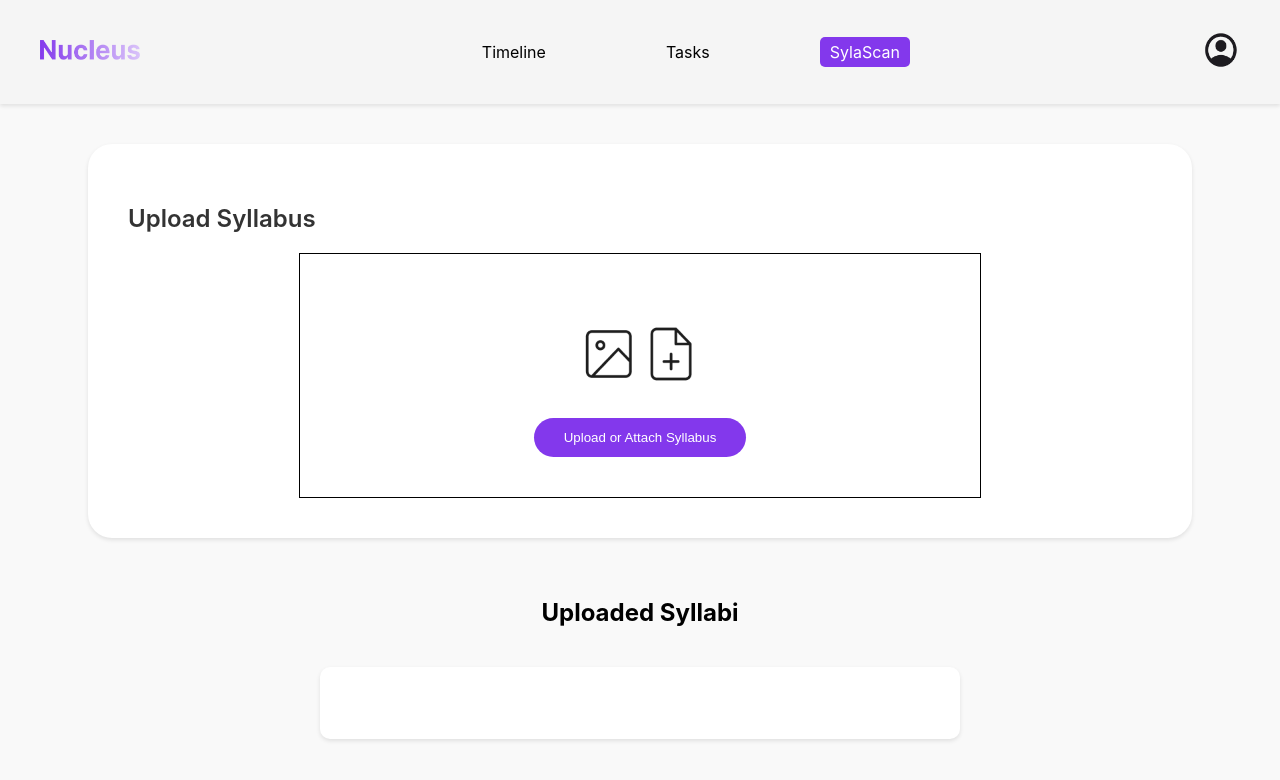
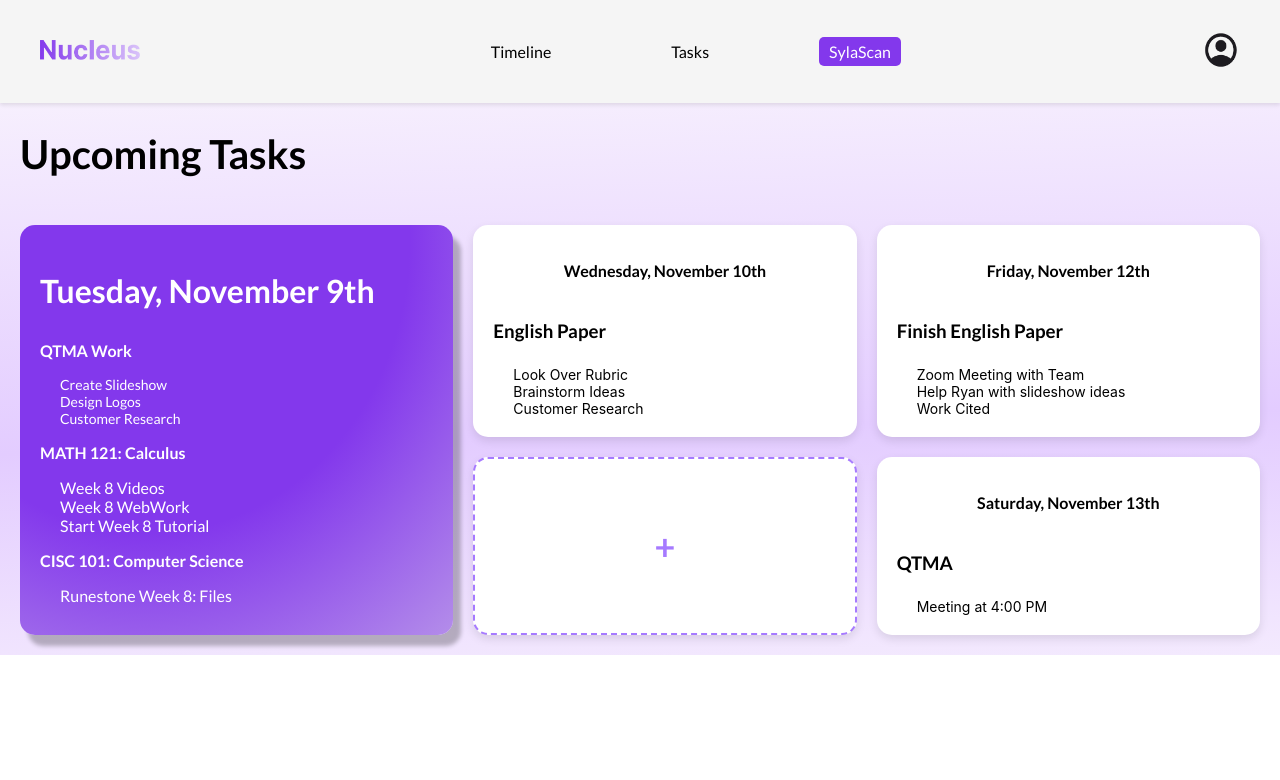
Before and after one commit to kayne-lee/team-MC, a React (Create React App) app in the folder syllabus/: page /tasksPage in a window 1280 px wide. Shown: the top 780 px of the page. Built offline with nearby package versions, Linux system fonts and the light colour scheme.

Commit message:
Fixed font styling

```diff
--- a/syllabus/src/App.js
+++ b/syllabus/src/App.js
@@ -9,7 +9,6 @@ export default function App() {
       <Router>
         <Routes>
           <Route path="/" element={<SylaScan />} />
-          <Route path="/tasksPage" element={<SylaScan />} />
           <Route path="/tasksPage" element={<TasksPage />} />
         </Routes>
       </Router>
--- a/syllabus/src/components/TasksPage.jsx
+++ b/syllabus/src/components/TasksPage.jsx
@@ -1,27 +1,30 @@
 import '../styles/tasksPage.css';
+import Navbar from '../navbar/Navbar';
 
 const TasksPage = () => {
     return (
-        <div className="parent min-h-screen">
+        <div className=" tasks-page parent min-h-screen">
+            <Navbar />
             <h1 className="header">Upcoming Tasks</h1>
             <div className="layout-container ">
                 {/* Left Large Box */}
+                {/* CURRENT DAY BOX */}
                 <div className="left-box">
-                    <h2>Tuesday, November 9th</h2>
+                    <h2 className="main-date-header">Tuesday, November 9th</h2>
                     <div className="task-list">
-                        <h3>QTMA Work</h3>
-                        <ul>
+                        <h3 className="main-task-header">QTMA Work</h3>
+                        <ul className="main-list">
                             <li>Create Slideshow</li>
                             <li>Design Logos</li>
                             <li>Customer Research</li>
                         </ul>
-                        <h3>MATH 121: Calculus</h3>
+                        <h3 className="main-task-header">MATH 121: Calculus</h3>
                         <ul>
                             <li>Week 8 Videos</li>
                             <li>Week 8 WebWork</li>
                             <li>Start Week 8 Tutorial</li>
                         </ul>
-                        <h3>CISC 101: Computer Science</h3>
+                        <h3 className="main-task-header">CISC 101: Computer Science</h3>
                         <ul>
                             <li>Runestone Week 8: Files</li>
                         </ul>
@@ -29,20 +32,21 @@ const TasksPage = () => {
                 </div>
 
                 {/* Right Grid of Boxes */}
+                {/* UPCOMING DAY BOXES*/}
                 <div className="right-grid">
                     <div className="grid-box">
-                        <h3>Wednesday, November 10th</h3>
-                        <p>English Paper</p>
-                        <ul>
+                        <h3 className="date-header">Wednesday, November 10th</h3>
+                        <h3 className="task-header">English Paper</h3>
+                        <ul className="sub-list">
                             <li>Look Over Rubric</li>
                             <li>Brainstorm Ideas</li>
                             <li>Customer Research</li>
                         </ul>
                     </div>
                     <div className="grid-box">
-                        <h3>Friday, November 12th</h3>
-                        <p>Finish English Paper</p>
-                        <ul>
+                        <h3 className="date-header">Friday, November 12th</h3>
+                        <h3 className="task-header">Finish English Paper</h3>
+                        <ul className="sub-list">
                             <li>Zoom Meeting with Team</li>
                             <li>Help Ryan with slideshow ideas</li>
                             <li>Work Cited</li>
@@ -52,9 +56,9 @@ const TasksPage = () => {
                         <span>+</span>
                     </div>
                     <div className="grid-box">
-                        <h3>Saturday, November 13th</h3>
-                        <p>QTMA</p>
-                        <ul>
+                        <h3 className="date-header"> Saturday, November 13th</h3>
+                        <h3 className="task-header">QTMA</h3>
+                        <ul className="sub-list">
                             <li>Meeting at 4:00 PM</li>
                         </ul>
                     </div>
--- a/syllabus/src/styles/tasksPage.css
+++ b/syllabus/src/styles/tasksPage.css
@@ -1,5 +1,8 @@
+@import url('https://fonts.googleapis.com/css2?family=Lato:wght@400;700;800&display=swap');
+
 .parent {
     background: linear-gradient(178deg, #FDFBFD -2.49%, #E3CCFF 64.95%, #FDFBFD 120.82%);
+    font-family: 'Lato', 'sans-serif', 'Arial';
 }
 
 /* Layout container */
@@ -24,10 +27,6 @@
 
 .left-box h2 {
     margin-bottom: 15px;
-}
-
-.task-list h3 {
-    margin: 10px 0 5px;
 }
 
 .task-list ul {
@@ -62,12 +61,6 @@
     justify-content: space-between;
 }
 
-.grid-box h3 {
-    margin-bottom: 10px;
-    font-size: 18px;
-    color: #6b6b6b;
-}
-
 .grid-box ul {
     padding-left: 20px;
     list-style: disc;
@@ -87,8 +80,58 @@
 
 /* Header Styling */
 .header {
-    font-size: 28px;
-    font-weight: bold;
-    color: black;
+    color: #000;
+    font-size: 40px;
+    font-style: normal;
+    font-weight: 800;
+    line-height: normal;
     text-align: left;
+    padding-left: 20px;
 }
+
+.main-date-header {
+    color: #FFF;
+    font-family: Lato;
+    font-size: 32px;
+    font-style: normal;
+    font-weight: 800;
+    line-height: normal;
+}
+
+.main-task-header {
+    color: #FFF;
+    font-size: 16px;
+    font-style: normal;
+    font-weight: 700;
+    line-height: normal;
+}
+
+.main-list {
+    color: #FFF;
+    font-size: 14px;
+    font-style: normal;
+    font-weight: 400;
+    line-height: normal;
+}
+
+li {
+    list-style-type: none;
+}
+
+.date-header {
+    color: #000;
+    text-align: center;
+    font-size: 16px;
+    font-style: normal;
+    font-weight: 700;
+    line-height: normal;
+}
+
+.sub-list {
+    color: #000;
+    font-family: Inter;
+    font-size: 14px;
+    font-style: normal;
+    font-weight: 400;
+    line-height: normal;
+}
```
